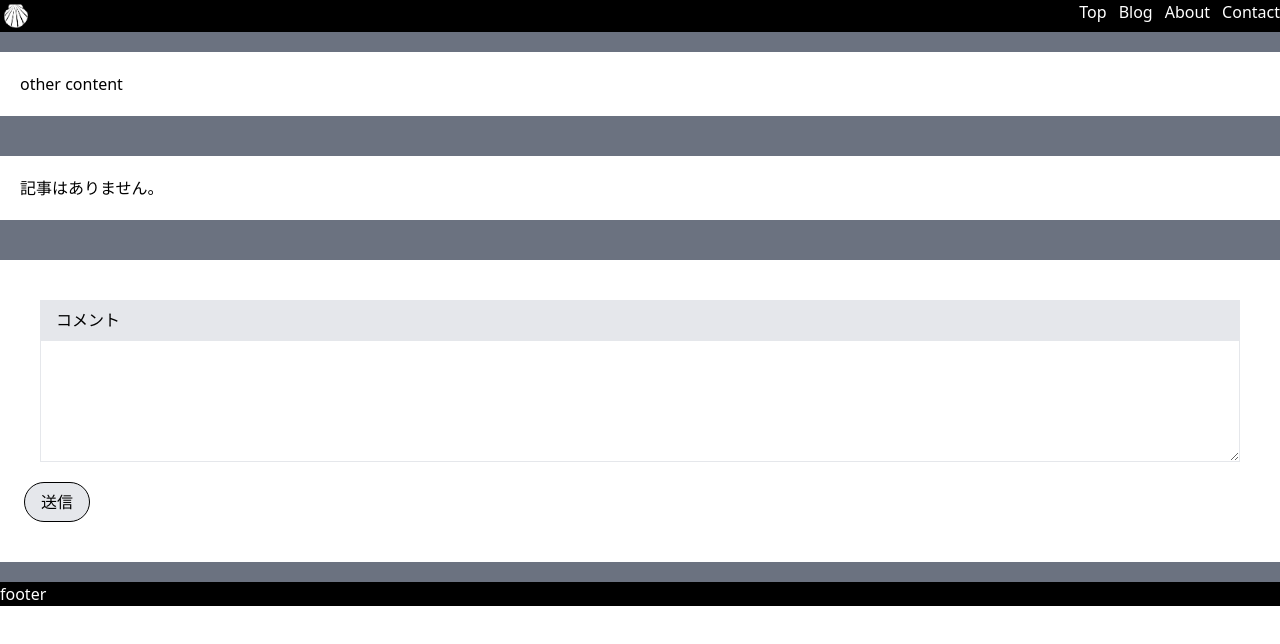
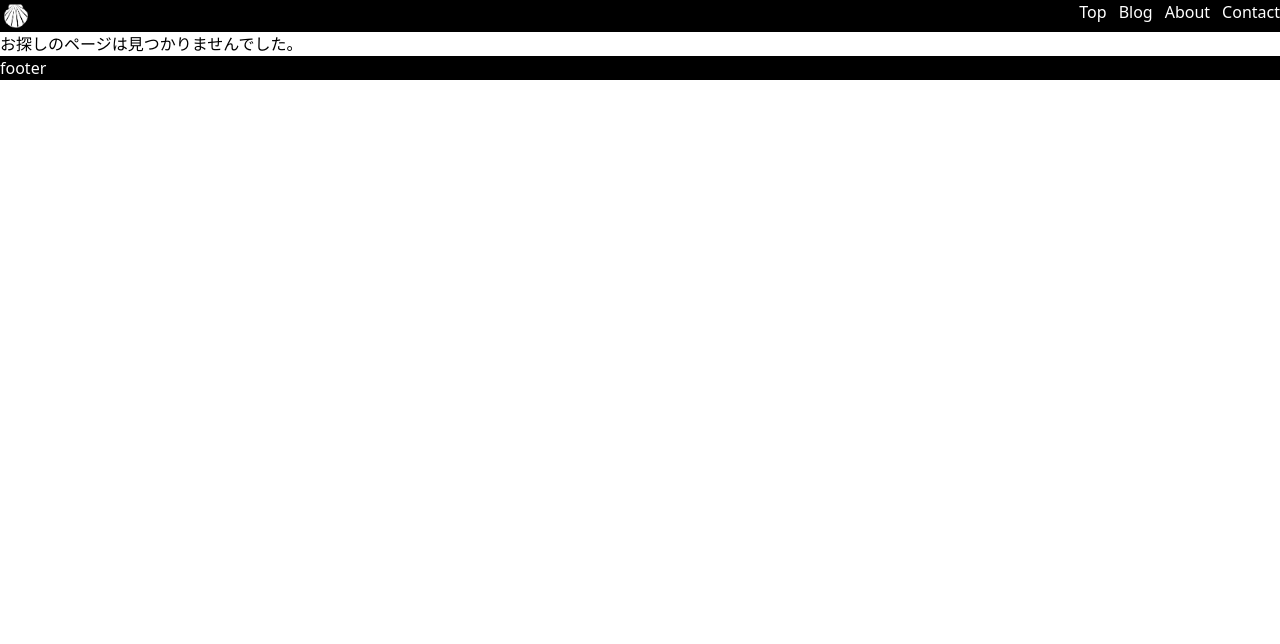
Before and after one commit to nickin1023/nicastyleFE, a Next.js app: page /blogs/1 in a window 1280 px wide. Shown: the top 644 px of the page. Built offline with nearby package versions, Linux system fonts and the light colour scheme; no server answers.

Commit message:
make 404 page and content

```diff
--- a/src/features/blogs/component/blogDetail.tsx
+++ b/src/features/blogs/component/blogDetail.tsx
@@ -11,13 +11,14 @@ import {
 import { Button } from "@/src/components/atoms/button/Button";
 import { TextAreaForm } from "@/src/components/molecules/textAreaForm/TextAreaForm";
 import { Snackbar } from "@/src/components/organisms/snackbar/Snackbar";
+import { getBlogs } from "@/src/features/blogs/api/getBlogs";
+import { BlogContent } from "@/src/features/blogs/component/blogContent";
+import { sendMail } from "@/src/features/contact/api/sendMail";
+import { NotFound } from "@/src/features/errors/notFound";
 import { useSnackbar } from "@/src/hooks/useSnackbar";
 import { useRouter } from "next/router";
 import { KeyboardEventHandler, useEffect, useState } from "react";
 import { SubmitHandler, useForm } from "react-hook-form";
-import { sendMail } from "../../contact/api/sendMail";
-import { getBlogs } from "../api/getBlogs";
-import { BlogContent } from "./blogContent";
 
 export const BlogDetail = () => {
   const [status, setStatus] = useState<string>();
@@ -36,7 +37,7 @@ export const BlogDetail = () => {
     const req: GetPostRequest = { id: pageId };
     const res: GetPostsResponse = await getBlogs(req);
     setStatus(res.result);
-    setPost(res.posts![0]);
+    setPost(res.posts && res.posts[0]);
   };
 
   useEffect(() => {
@@ -75,12 +76,12 @@ export const BlogDetail = () => {
   return (
     <>
       <Snackbar isShow={isShow} message={message} variant={variant} />
+      {post ? (
         <div className="relative bg-gray-500 flex flex-col">
           <div className="container bg-white mx-auto my-5 px-5 py-5">
             <p>other content</p>
           </div>
           <div className="container mx-auto my-5 px-5 py-5 bg-white">
-          {post ? (
             <BlogContent
               title={post.title}
               featureImageUrl={post.featureImageUrl}
@@ -88,9 +89,6 @@ export const BlogDetail = () => {
               published_at={post.published_at}
               updated_at={post.updated_at}
             />
-          ) : (
-            <p>記事はありません。</p>
-          )}
           </div>
           <div className="container bg-white mx-auto my-5 px-5 py-5">
             <form onKeyDown={handleFormSubmit}>
@@ -119,6 +117,9 @@ export const BlogDetail = () => {
             </form>
           </div>
         </div>
+      ) : (
+        <NotFound />
+      )}
     </>
   );
 };
--- /dev/null
+++ b/src/features/errors/notFound.tsx
@@ -0,0 +1,7 @@
+export const NotFound = () => {
+  return (
+    <div>
+      <p className="">お探しのページは見つかりませんでした。</p>
+    </div>
+  );
+};
--- /dev/null
+++ b/src/pages/404.tsx
@@ -0,0 +1,9 @@
+import { NotFound } from "@/src/features/errors/notFound";
+
+export default function Blogs() {
+  return (
+    <>
+      <NotFound />
+    </>
+  );
+}
```
Lines whose indentation alone changed are shown as unchanged.
